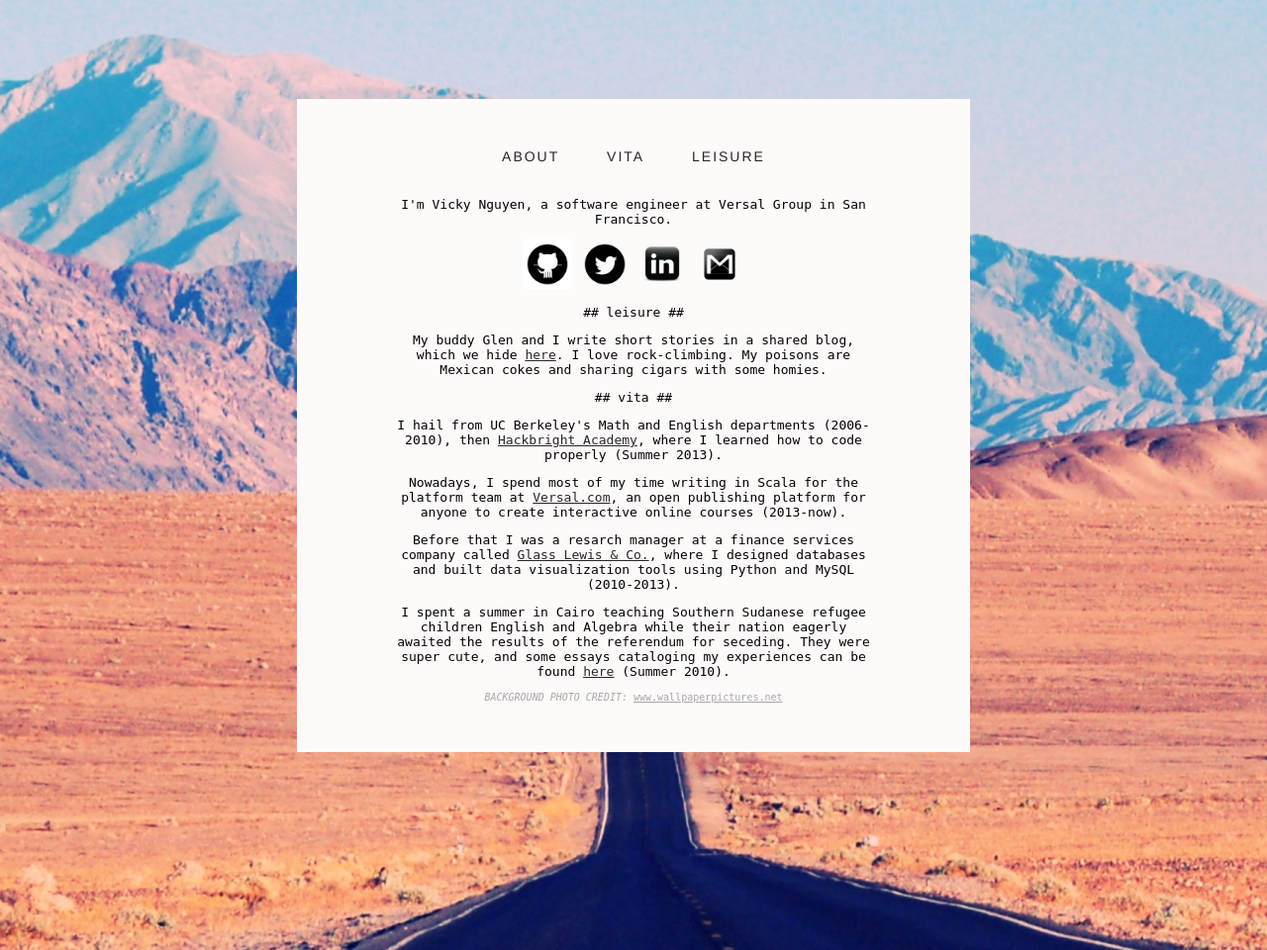
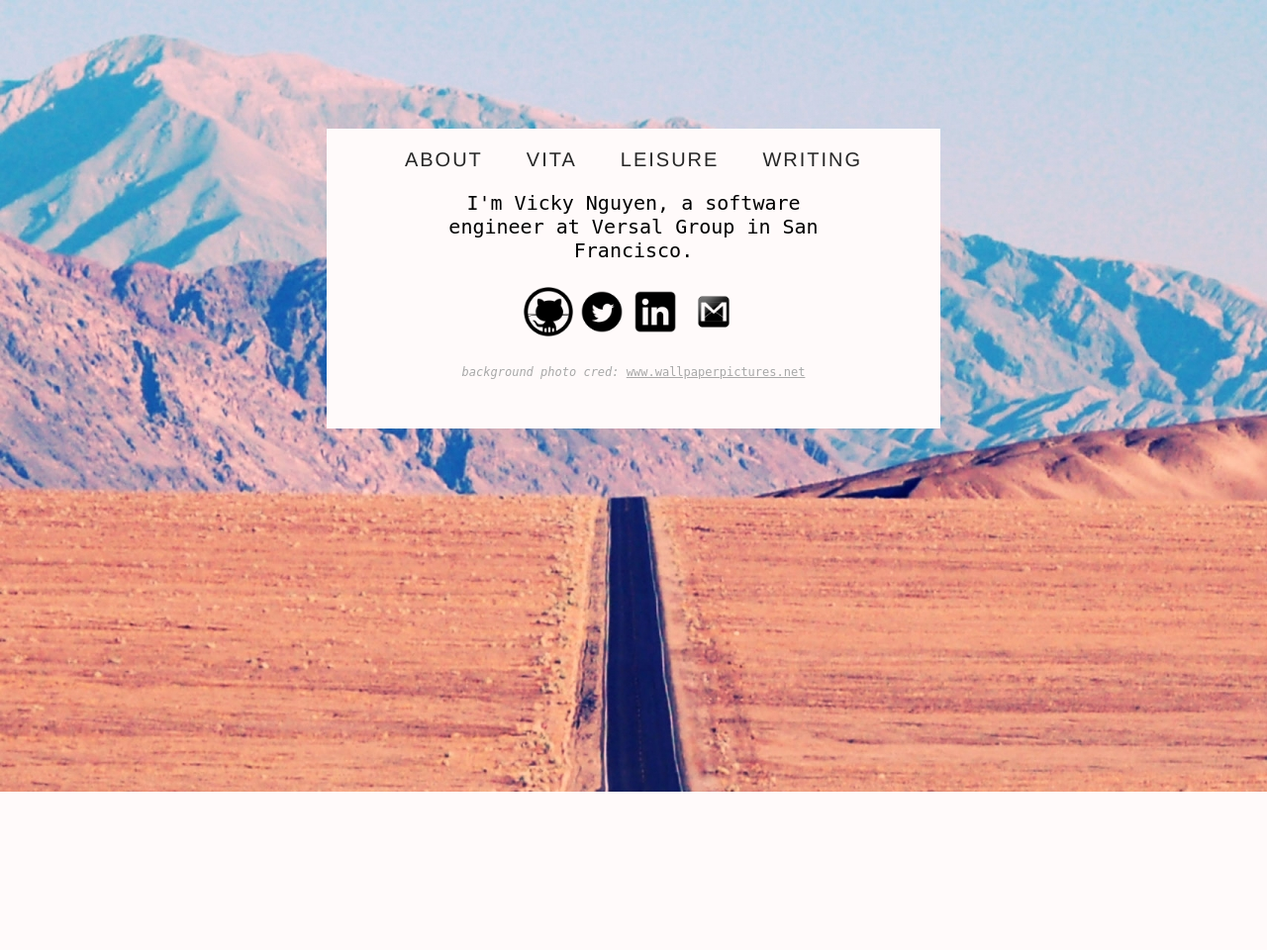
Before and after one commit to wickyvinn/resume, a PHP site: page / in a window 1280 px wide. Shown: the whole page at 99% size. After the commit the page ends 800 px from the top, so only its background shows below. Run offline with PHP 8.4, Linux system fonts and the light colour scheme.

Commit message:
Js stuff

```diff
--- a/public/css/main.css
+++ b/public/css/main.css
@@ -1,20 +1,16 @@
  html, body {
   margin: 0;
   padding: 0;
-  font-family: Monospace;
-}
-
-body {
-  /*background-image: url("http://www.wallpaperspictures.net/image/eastern-california-mojave-desert-wallpaper-for-1920x1200-widescreen-500-11.jpg");  */
 }
 
 .container {
   text-align: center;
   background-color: #FFFAFA;
-  margin-top: 100px;
-  margin-bottom: 200px;
-  margin-right: 300px;
-  margin-left: 300px;
+  margin-top: 130px;
+  margin-bottom: 230px;
+  margin-right: 330px;
+  margin-left: 330px;
+  padding-bottom: 50px;
 }
 
 
@@ -26,13 +22,12 @@ body {
 
 .nav_container div {
   display: inline-block;
-    margin-top: 30px;
   padding:  20px;
 }
 
 .nav_container a {
   font-family: Helvetica Neue, Arial, sans-serif;
-    font-size: 14px;
+  font-size: 20px;
   letter-spacing: 2px;
   text-transform: uppercase;
   text-decoration: none;
@@ -40,39 +35,40 @@ body {
 
 .page_link a { color: #262626; }
 .page_link a:hover { color: #FF00CC; }
-.page_link a:active { color: #999999; }
+.page_link a:active { color: #FF00CC; }
 
-##
+/*Icons*/
 
-h1 {
-	font-size: 18px;
+.icons_container { padding: 25 25;}
+
+#gmail { height:50px ; weight:50px; padding: 0px 5px;}
+#twitter { height:50px; weight:50px; }
+#github { height:50px; weight:50px; }
+#linkedin { height:50px; weight:50px;}
+
+#gmail:hover {
+  height:40px;
+  weight:40px;
+  padding: 5px 5px;
 }
 
-.contacts div {
-
+#linkedin:hover {
+  height:40px;
+  weight:40px;
+  padding: 0 0;
 }
 
-.contacts img {
-  height:50px;
-  weight:50px;
+#twitter:hover {
+  height:30px;
+  weight:30px;
+  padding: 7.5px 6.5px;
 }
 
-img.selfie {
-  height: 150px;
-  width: 205px;
-}
-
-a.sectionTitle {
-  font-size: 20px;
-}
-
-a.sectionText {
-  font-size: 10px;
-}
+/*Body text*/
 
 .talkself {
   font-family: Monospace;
-  padding-bottom: 50px;
+  font-size: 20px;
   padding-right: 100px;
   padding-left: 100px;
 }
@@ -84,8 +80,10 @@ a.sectionText {
 
 .creds {
   color: #a8a8a8;
-  font-size: 10px;
+  font-size: 12px;
+  font-family: Monospace;
 }
+
 .creds a { color: #a8a8a8; }
 .creds a:hover { color: #FF00CC; }
 .creds a:active { color: #999999; }
--- a/public/index.html
+++ b/public/index.html
@@ -1,77 +1,36 @@
 <html>
 <head>
 	<link href="css/main.css" rel="stylesheet" type="text/css">
-	<link href='http://fonts.googleapis.com/css?family=Rock+Salt' rel='stylesheet' type='text/css'>
 </head>
 <body style="background-image: url(images/mojavedesert.jpg)">
 	<div class="container">
-		<div class="nav">
 		<div class="nav_container">
-			<div class="page_link"><a href="/about">About</a></div>
-			<div class="page_link"><a href="/vita">Vita</a></div>
-			<div class="page_link"><a href="/leisure">Leisure</a></div>
+			<div class="page_link" id="about"><a>About</a></div>
+			<div class="page_link" id="vita"><a>Vita</a></div>
+			<div class="page_link" id="leisure"><a>Leisure</a></div>
+			<div class="page_link"><a href="blog.html">Writing</a></div>
 		</div>
+		<div id="talkselfjs" class="talkself">I'm Vicky Nguyen, a software engineer at Versal Group in San Francisco.</div>
+		<div class="icons_container">
+			<a href="http://www.github.com/wickyvinn"><img id="github"></img></a>
+			<a href="http://www.twitter.com/wickyvinn"><img id="twitter"></img></a>
+			<a href="http://www.linkedin.com/in/wickyvinn"><img id="linkedin"></img></a>
+			<a href="mailto:vicky.winn@gmail.com"><img id="gmail"></img></a>
 		</div>
-		<div class="talkself">
-			<p>I'm Vicky Nguyen, a software engineer at Versal Group in San Francisco.</p>
-
-<!-- 			<p>I was born and raised in Orange County, and this is me in preschool. I had pretty strict principles against smiling for pictures.</p>
-			<img src="images/preschoolme.jpg" style="height:300px;"></img>
- -->
-			<div class="contacts">
-				<a href="http://www.github.com/wickyvinn"><img src="images/github.jpg"></img></a>
-				<a href="http://www.twitter.com/wickyvinn"><img src="images/twitter.png"></img></a>
-				<a href="http://www.linkedin.com/in/wickyvinn"><img src="images/linkedin.png"></img></a>
-				<a href="mailto:vicky.winn@gmail.com"><img src="images/gmail.png"></img></a>
-			</div>
-		  <p>## leisure ##</p>
-		  	My buddy Glen and I write short stories in a shared blog, which we hide <a href="http://thebunkum.tumblr.com">here</a>.
-		  	I love rock-climbing. My poisons are Mexican cokes and sharing cigars with some homies.
-		  <p>## vita ## </p>
-		   I hail from UC Berkeley's Math and English departments (2006-2010), then <a href="http:www.hackbrightacademy.com">Hackbright Academy</a>, where I learned how to code properly (Summer 2013).
-		   <p>Nowadays, I spend most of my time writing in Scala for the platform team at <a href="http://www.versal.com">Versal.com</a>, an open publishing platform for anyone to create interactive online courses (2013-now). </p>
-		   <p>Before that I was a resarch manager at a finance services company called <a href="http://www.glasslewis.com">Glass Lewis & Co.</a>, where I designed databases and built data visualization tools using Python and MySQL (2010-2013).</p>
-		   <p>I spent a summer in Cairo teaching Southern Sudanese refugee children English and Algebra while their nation eagerly awaited the results of the referendum for seceding. They were super cute, and some essays cataloging my experiences can be found <a href="/cairo">here</a> (Summer 2010).
-			<br/><div class="creds"><em>BACKGROUND PHOTO CREDIT:</em> <a href="http://www.wallpaperspictures.net/image/eastern-california-mojave-desert-wallpaper-for-1920x1200-widescreen-500-11.jpg">www.wallpaperpictures.net</a></div>
+		<div class="creds">
+			<em>background photo cred:</em> <a href="http://www.wallpaperspictures.net">www.wallpaperpictures.net</a>
 		</div>
-		<!--
-		<p><a id="work1Title"></a>
-		<a id="work1Text"></a></p>
-		<p><a id="work2Title"></a>
-		<a id="work2Text"></a></p>
-
-		<h1> Education </h1>
-		<p><a id="education1Title"></a>
-		<a id="education1Text"></a></p>
-		<p><a id="education2Title"></a>
-		<a id="education2Text"></a></p>
-
-		<h1> Me </h1>
-		<p><a class="sectionTitle"> Stuff I like</a>
-			<a class="sectionText">
-				<br>Rock climbing
-				<br>Singing and piano playing
-				<br>Writing poems and stories
-			</a>
-		</p> -->
 	</div>
 </body>
-	<script src="js/descriptions.js"></script>
+	<script src="js/talkself.js"></script>
+	<script src="js/contacts.js"></script>
 <html>
 
 
 <!-- // todo:
-	1. be able to grab contents of json file.
-	2.
-
 	// ideas
 	1. clicking on each section will send you to a new page. animattion
 	2. new page will contain details - a further description of it
 		a. ie for UC Berkeley, next page will be an abstract of my woody allen thesis, for christ sake acapella group, and cairo trip
 		b. maybe a timeline that shows different years, and hovering over each 'milestone', text description is exposed (perhaps a fade into text), and zooms to better font while everything else shrinks in font.
-		b2. it would be hard to expose videos, or whatever if i want to do this.
-		b3.
-
-
-
 -->
--- /dev/null
+++ b/public/js/contacts.js
@@ -0,0 +1,58 @@
+// addresses of the pics
+var icons = {
+	"github": {
+		"wbAddress":"images/github.png",
+		"colorAddress":"images/github_other2.png"
+	},
+	"twitter": {
+		"wbAddress":"images/twitter.png",
+		"colorAddress":"images/twitter_other2.png"
+	},
+	"linkedin":	{
+		"wbAddress":"images/linkedin.png",
+		"colorAddress":"images/linkedin_other2.png"
+	},
+	"gmail": {
+		"wbAddress":"images/gmail.png",
+		"colorAddress":"images/gmail_other.png"
+	}
+}
+
+// selectors
+
+var github = document.getElementById("github")
+github.setAttribute("src", icons["github"].wbAddress)
+
+var twitter = document.getElementById("twitter")
+twitter.setAttribute("src", icons["twitter"].wbAddress)
+
+var linkedin = document.getElementById("linkedin")
+linkedin.setAttribute("src", icons["linkedin"].wbAddress)
+
+var gmail = document.getElementById("gmail")
+gmail.setAttribute("src", icons["gmail"].wbAddress)
+
+
+// methods
+
+function colorIcon(iconName) {
+	document.getElementById(iconName).setAttribute("style", "content: url("+ icons[iconName].colorAddress +")")
+}
+
+function wbIcon(iconName) {
+	document.getElementById(iconName).setAttribute("style", "content: url("+ icons[iconName].wbAddress +")")
+}
+
+// events
+
+github.addEventListener("mouseover", function () { colorIcon("github");} , false);
+github.addEventListener("mouseout", function () { wbIcon("github");} , false);
+
+twitter.addEventListener("mouseover", function () { colorIcon("twitter");} , false);
+twitter.addEventListener("mouseout", function () { wbIcon("twitter");} , false);
+
+linkedin.addEventListener("mouseover", function () { colorIcon("linkedin");} , false);
+linkedin.addEventListener("mouseout", function () { wbIcon("linkedin");} , false);
+
+gmail.addEventListener("mouseover", function () { colorIcon("gmail");} , false);
+gmail.addEventListener("mouseout", function () { wbIcon("gmail");} , false);
--- /dev/null
+++ b/public/js/talkself.js
@@ -0,0 +1,20 @@
+var talkself = {
+	"about":"I'm Vicky Nguyen, a software engineer at Versal Group in San Francisco.",
+	"leisure":"<p>I love rock-climbing and swimming. My buddy and I write short stories in a shared blog, which we hide <a href='http://thebunkum.tumblr.com'>here</a>. My poisons are Mexican cokes and cigars. </p>",
+	"vita":"<p>I hail from UC Berkeley's Math and English departments (2006-2010), then <a href='http:www.hackbrightacademy.com'>Hackbright Academy</a>, where I learned how to code properly (Summer 2013). </p><p>Nowadays, I spend most of my time writing in Scala for the platform team at <a href='http://www.versal.com'>Versal.com</a>, an open publishing platform for anyone to create interactive online courses (2013-now). </p> <p>Before that I was a resarch manager at a finance services company called <a href='http://www.glasslewis.com'>Glass Lewis & Co.</a>, where I designed databases and built data visualization tools using Python and MySQL (2010-2013).</p> <p>I spent a summer in Cairo teaching Southern Sudanese refugee children English and Algebra while their nation eagerly awaited the results of the referendum for seceding. Some essays cataloging my experiences can be found <a href='/cairo'>here</a> (Summer 2010). </p>"
+}
+
+// method
+function whatClicked(section) {
+
+	// set the html based on the section
+    document.getElementById("talkselfjs").innerHTML = talkself[section]
+
+};
+
+// event
+
+// ask someone why this works without setting the document identified by id
+about.addEventListener('click', function () { whatClicked("about"); }, false);
+leisure.addEventListener('click', function () { whatClicked("leisure"); }, false);
+vita.addEventListener('click', function () { whatClicked("vita"); }, false);
```
Also changed, not shown: public/blog.html (added, +21 -0 lines), public/images/github.png (added), public/images/github_other2.png (added), public/images/gmail_other.png (added), public/images/linkedin.png, public/images/linkedin_other2.png (added), public/images/preschoolme.jpg (deleted), public/images/twitter_other2.png (added). Lines whose indentation alone changed are shown as unchanged.
